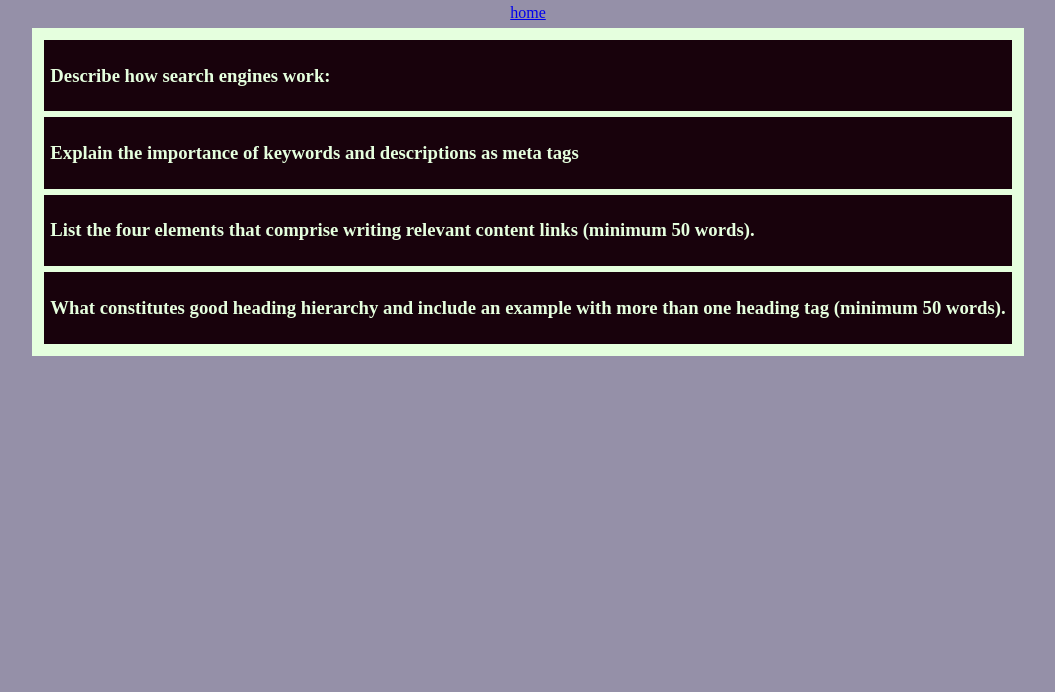
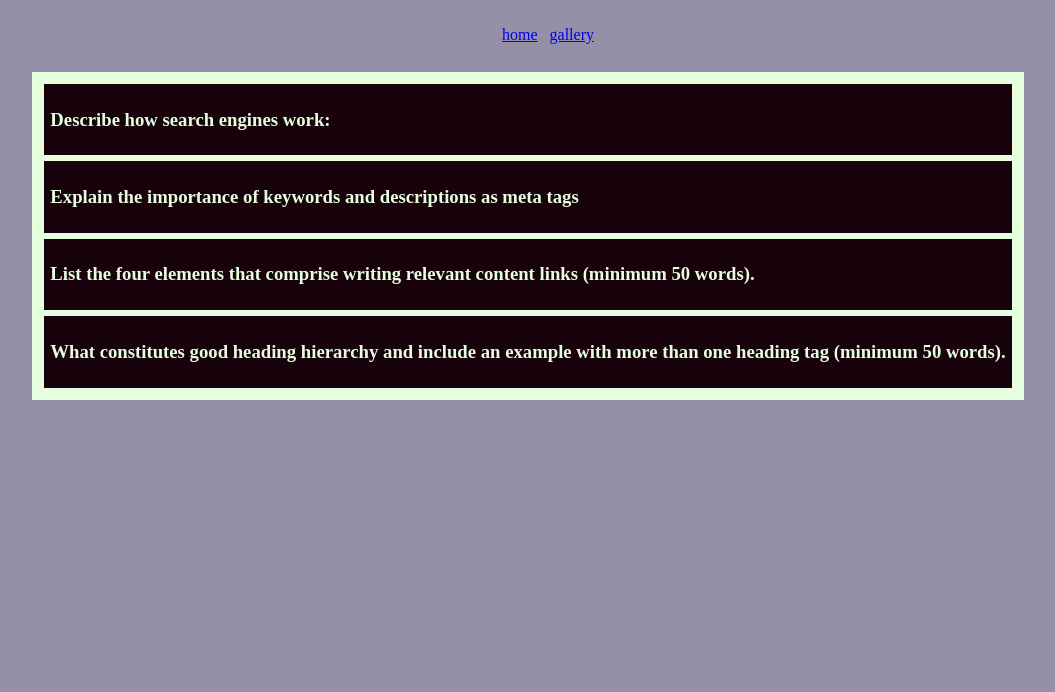
Before and after one commit to dan-almeida1/CMST386, a plain HTML site: page project1/project1.html in a window 1280 px wide. Shown: the part 108-800 px from the top of the page, without its empty margins (112-1167 px from the left). Drawn offline with Linux system fonts and the light colour scheme.

Commit message:
gallery nav

```diff
--- a/project1/project1.html
+++ b/project1/project1.html
@@ -12,7 +12,10 @@
       <h1>CMST386 - Project 1</h1>
     </header>
     <nav>
-      <span><a href="/index.html">home</a></span>
+      <ul>
+        <li><a href="/index.html">home</a></li>
+        <li><a href="gallery.html">gallery</a></li>
+      </ul>
     </nav>
     <main>
       <article>
```
